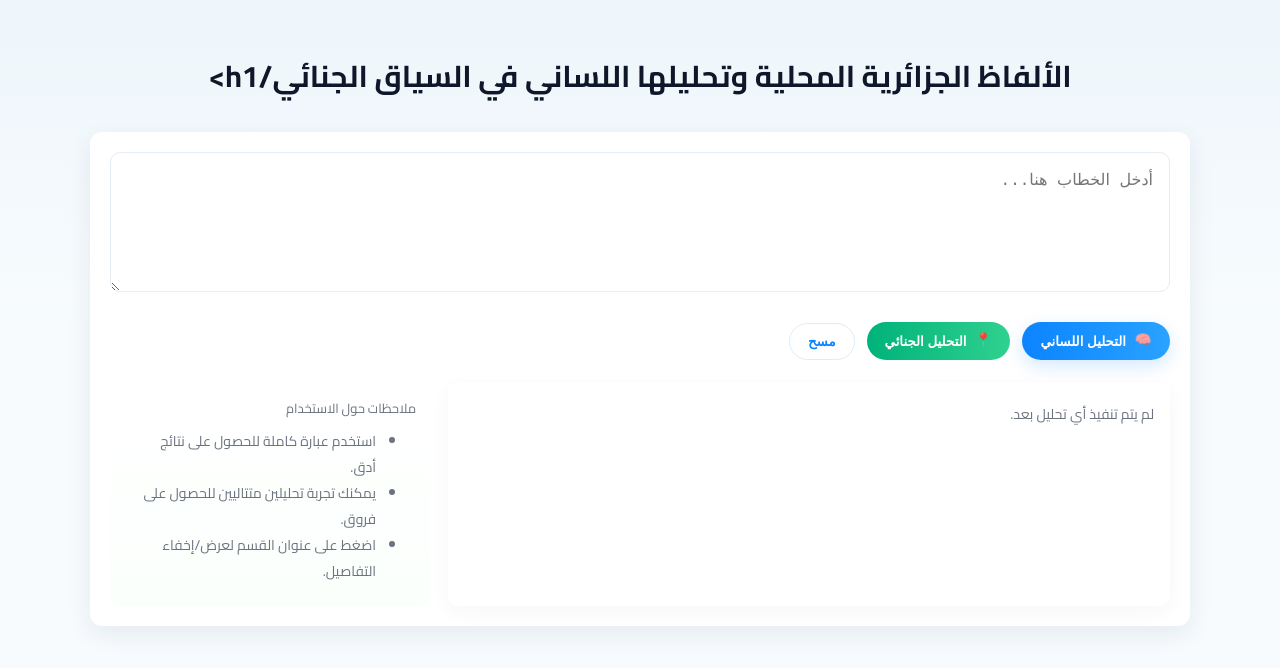
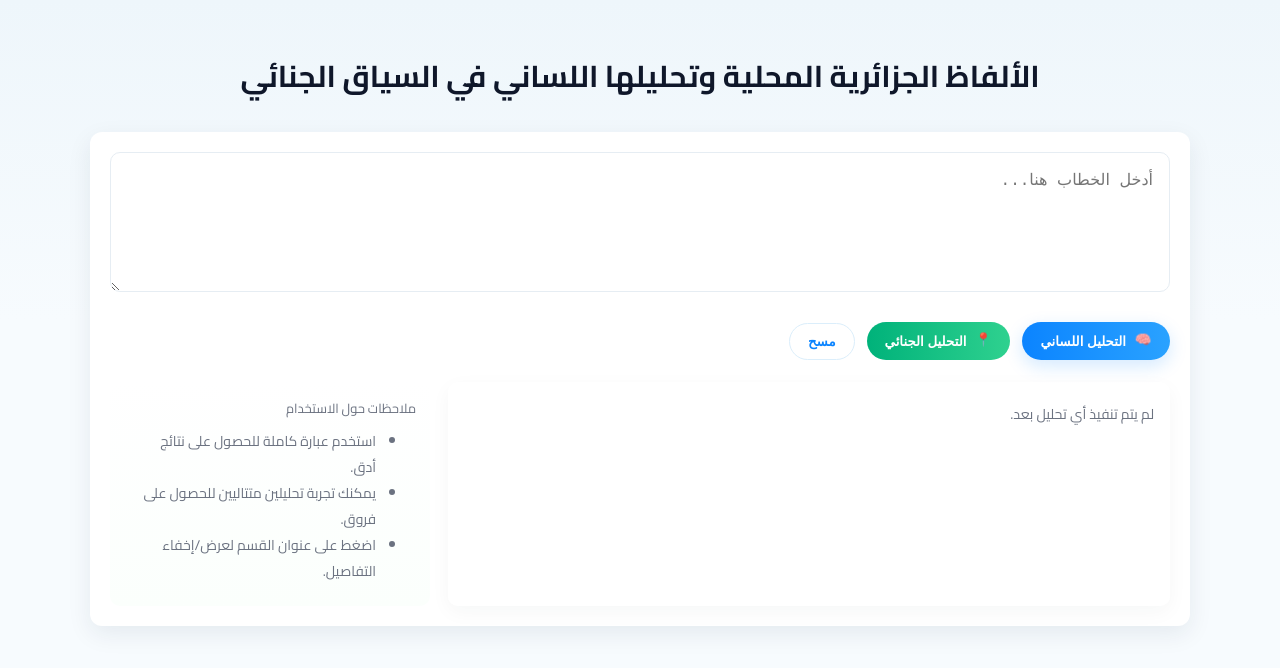
Before and after one commit to hamlasiraj/lingoaDZ, a plain HTML site: page index.html in a window 1280 px wide. Drawn offline with Linux system fonts and the light colour scheme.

Commit message:
Update index.html

```diff
--- a/index.html
+++ b/index.html
@@ -13,7 +13,7 @@
   <body>
     <div class="wrap">
       <header>
-        <h1>الألفاظ الجزائرية المحلية وتحليلها اللساني في السياق الجنائي/h1>
+        <h1>الألفاظ الجزائرية المحلية وتحليلها اللساني في السياق الجنائي</h1>
       </header>
 
       <div class="card">
```
